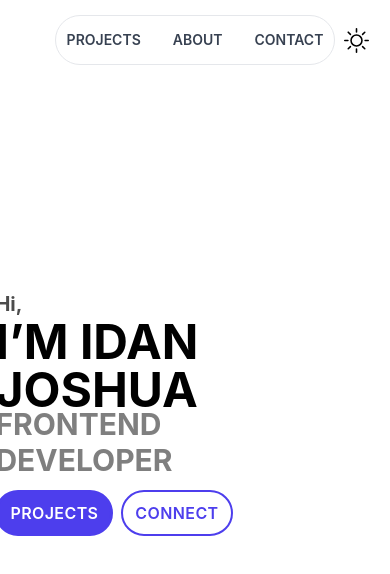
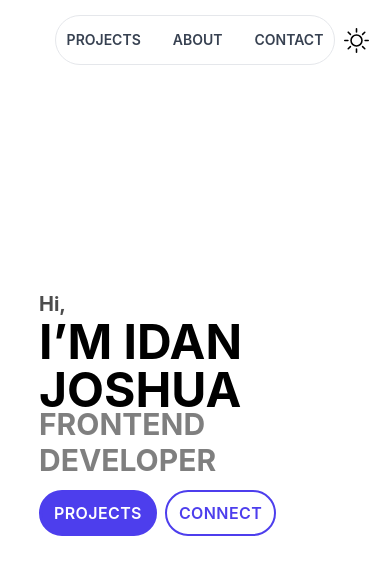
Before and after one commit to Idan-Garay/portfolio, a Next.js app: page / in a window 390 px wide. Shown: the top 574 px of the page. Built offline with nearby package versions, Linux system fonts and the light colour scheme.

Commit message:
fix: fix right content responsiveness

```diff
--- a/pages/index.tsx
+++ b/pages/index.tsx
@@ -34,7 +34,7 @@ export default function Home() {
           </div>
         </header>
 
-        <div className="w-full h-[91.8vh] pb-[10vw] flex items-center justify-center gap-x-40 md:px-[10vw]">
+        <div className="w-full h-[91.8vh] pb-[10vw] flex items-center justify-center gap-x-40 px-[10vw]">
             <div className="text_content -mt-10 cursor-default">
               <h3 className="text-xl font-bold text-black text-opacity-70 dark:text-white dark:text-opacity-70">Hi,</h3>
               <h1 className="text-5xl font-bold">I’M IDAN JOSHUA</h1>
@@ -45,7 +45,7 @@ export default function Home() {
               </div>
             </div>
 
-            <div className="self-center min-h-[400px] w-[400px] border bg-gray-500"></div>
+            <div className="self-center hidden md:block min-h-[400px] w-[400px] border bg-gray-500"></div>
         </div>
 
       </main>
```
